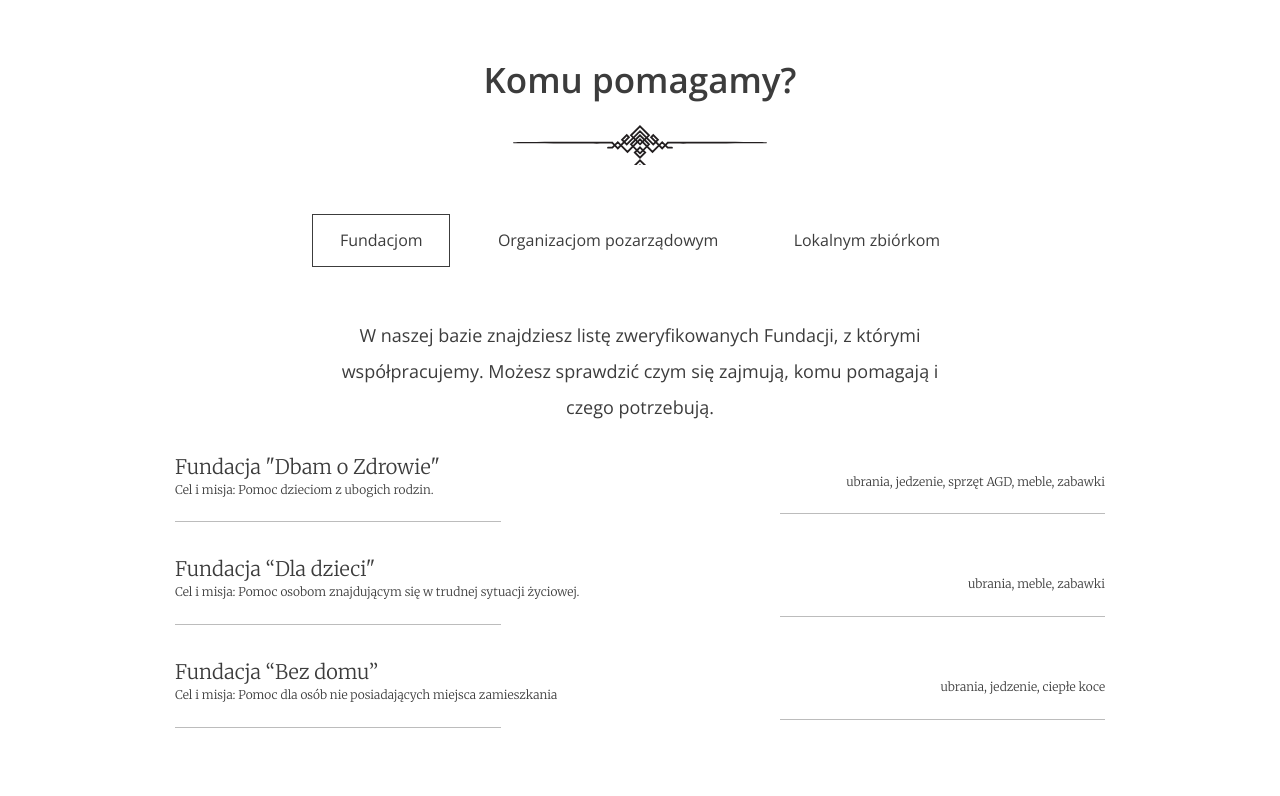
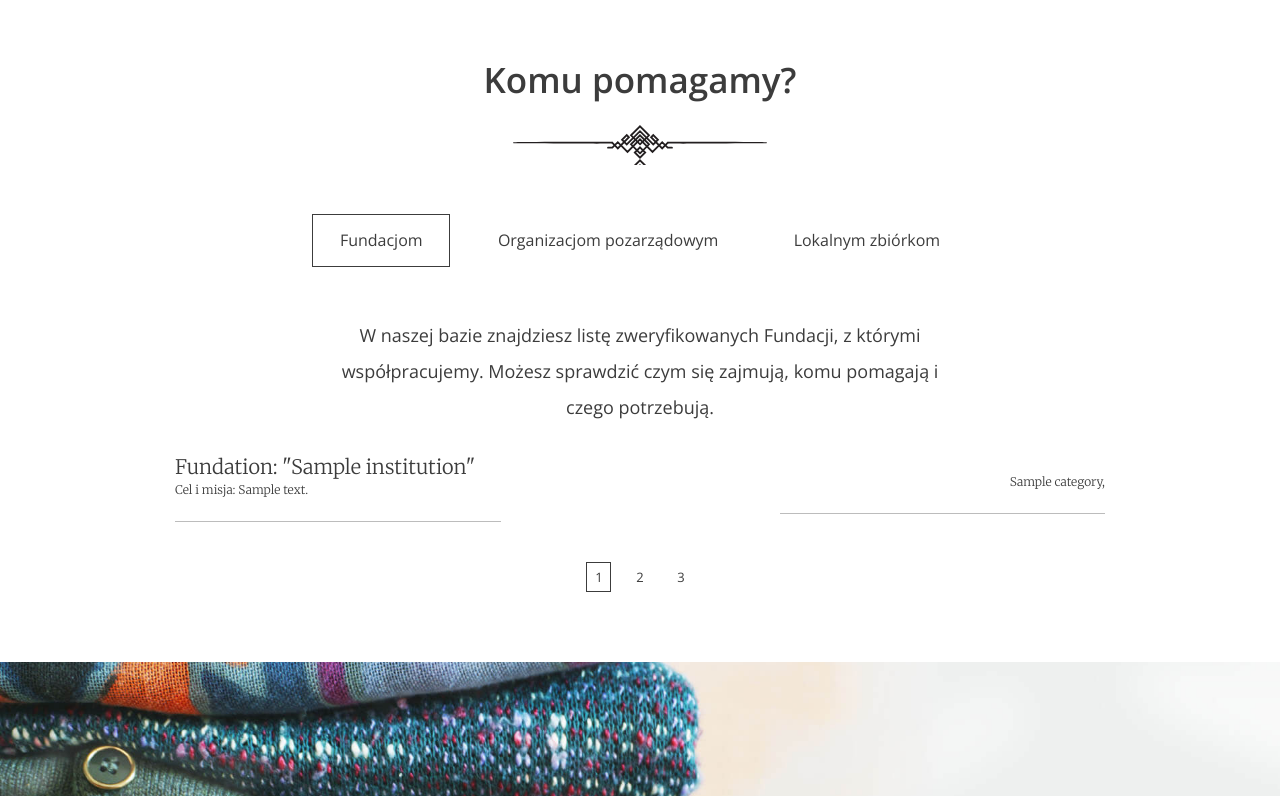
Before and after one commit to W-ojciech/charity-donation-app, a Django app: page / in a window 1280 px wide. Shown: the part 2440-3236 px from the top of the page. Run offline with Django 3.2, Linux system fonts and the light colour scheme; tables that the repository leaves empty hold one stand-in row (values such as "Sample post").

Commit message:
Landing Page and redirections without paginator

```diff
--- a/core/urls.py
+++ b/core/urls.py
@@ -21,7 +21,7 @@ urlpatterns = [
     path('admin/', admin.site.urls),
     path('', LandingPageView.as_view(), name='home'),
     path('add-donation/', AddDonationView.as_view(), name='donation'),
-    path('login/', LoginView.as_view(), name='login'),
-    path('register/', RegisterView.as_view(), name='register'),
+    path('login/', LoginView.as_view(), name='logowanie'),
+    path('register/', RegisterView.as_view(), name='rejestrowanie'),
     path('donation-confirmed/', DonationConfirmedView.as_view(), name='donation-confirmed')
 ]
--- a/donation/templates/base.html
+++ b/donation/templates/base.html
@@ -16,28 +16,31 @@
         {% block login-options %}
             <ul class="nav--actions">
                 <li>
-                <a href="/login/" class="btn btn--small btn--without-border">Zaloguj</a>
+                    <a href="{% url 'logowanie' %}" class="btn btn--small
+                    btn--without-border">Zaloguj</a>
                 </li>
                 <li>
-                <a href="/register/" class="btn btn--small btn--highlighted">Załóż konto</a>
+                    <a href="{% url 'rejestrowanie' %}" class="btn btn--small
+                    btn--highlighted">Załóż konto</a>
                 </li>
             </ul>
         {% endblock %}
 
         <ul>
-            <li><a href="/" class="btn btn--without-border active">Start</a></li>
+            <li><a href="{% url 'home' %}" class="btn btn--without-border active">Start</a></li>
             <li>
-                <a href="#steps" class="btn btn--without-border">O co chodzi?</a>
+                <a href="/#steps" class="btn btn--without-border">O co
+                    chodzi?</a>
             </li>
-            <li><a href="#about-us" class="btn btn--without-border">O nas</a></li>
+            <li><a href="/#about-us" class="btn btn--without-border">O nas</a></li>
             <li>
-                <a href="#help" class="btn btn--without-border"
+                <a href="/#help" class="btn btn--without-border"
                 >Fundacje i organizacje</a
                 >
             </li>
-            <li>
-                <a href="/add-donation/" class="btn btn--without-border">Przekaż dary</a>
-            </li>
+
+            {% block przekaz_dary %} {% endblock %}
+
             <li>
                 <a href="#contact" class="btn btn--without-border">Kontakt</a>
             </li>
@@ -59,7 +62,20 @@
 {% block content %} {% endblock %}
 
 <footer>
-    {% block extra_footer %} {% endblock %}
+    {% block extra_footer %}
+        <div id="contact" class="contact">
+            <h2>Skontaktuj się z nami</h2>
+            <h3>Formularz kontaktowy</h3>
+            <form class="form--contact">
+                <div class="form-group form-group--50"><input type="text" name="name" placeholder="Imię" /></div>
+                <div class="form-group form-group--50"><input type="text" name="surname" placeholder="Nazwisko" /></div>
+
+                <div class="form-group"><textarea name="message" placeholder="Wiadomość" rows="1"></textarea></div>
+
+                <button class="btn" type="submit">Wyślij</button>
+            </form>
+        </div>
+    {% endblock %}
 
     <div class="bottom-line">
         <span class="bottom-line--copy">Copyright &copy; 2020</span>
--- a/donation/templates/index.html
+++ b/donation/templates/index.html
@@ -2,6 +2,12 @@
 {% load static %}
 
 {% block title %} Strona główna {% endblock %}
+
+{% block przekaz_dary %}
+    <li>
+        <a href="/add-donation/" class="btn btn--without-border">Przekaż dary</a>
+    </li>
+{% endblock %}
 
 {% block extra_header %}
     <div class="slogan container container--90">
@@ -19,13 +25,13 @@
     <section id="stats" class="stats">
         <div class="container container--85">
             <div class="stats--item">
-      <em>10</em>
+                <em>{{ number_of_donations }}</em>
                 <h3>Oddanych worków</h3>
                 <p>Lorem ipsum dolor sit amet consectetur adipisicing elit. Eius est beatae, quod accusamus illum tempora!</p>
             </div>
 
             <div class="stats--item">
-      <em>5</em>
+                <em>{{ num_of_institutions_with_donation|length }}</em>
                 <h3>Wspartych organizacji</h3>
                 <p>Lorem ipsum dolor sit amet consectetur, adipisicing elit. Laboriosam magnam, sint nihil cupiditate quas quam.</p>
             </div>
@@ -85,40 +91,29 @@
             <p>W naszej bazie znajdziesz listę zweryfikowanych Fundacji, z którymi współpracujemy. Możesz sprawdzić czym się zajmują, komu pomagają i czego potrzebują.</p>
 
             <ul class="help--slides-items">
+                {% for i in fundations %}
                 <li>
                     <div class="col">
-          <div class="title">Fundacja "Dbam o Zdrowie"</div>
-          <div class="subtitle">Cel i misja: Pomoc dzieciom z ubogich rodzin.</div>
+                        <div class="title">Fundation: "{{ i.name }}"</div>
+                        <div class="subtitle">Cel i misja: {{ i.description }}</div>
                     </div>
 
-        <div class="col"><div class="text">ubrania, jedzenie, sprzęt AGD, meble, zabawki</div></div>
+                    <div class="col">
+                        <div class="text">
+                            {% for j in i.categories.all %}
+                                {{ j.name }},
+                            {% endfor %}
+                        </div>
+                    </div>
                 </li>
+                {% endfor %}
+            </ul>
 
-      <li>
-        <div class="col">
-          <div class="title">Fundacja “Dla dzieci"</div>
-          <div class="subtitle">Cel i misja: Pomoc osobom znajdującym się w trudnej sytuacji życiowej.</div>
-        </div>
-
-        <div class="col"><div class="text">ubrania, meble, zabawki</div></div>
-      </li>
-
-      <li>
-        <div class="col">
-          <div class="title">Fundacja “Bez domu”</div>
-          <div class="subtitle">Cel i misja: Pomoc dla osób nie posiadających miejsca zamieszkania</div>
-        </div>
-
-        <div class="col"><div class="text">ubrania, jedzenie, ciepłe koce</div></div>
-      </li>
-    </ul>
-    <!-- Pagination
             <ul class="help--slides-pagination">
                 <li><a href="#" class="btn btn--small btn--without-border active" data-page="1">1</a></li>
                 <li><a href="#" class="btn btn--small btn--without-border" data-page="2">2</a></li>
                 <li><a href="#" class="btn btn--small btn--without-border" data-page="3">3</a></li>
             </ul>
-    -->
         </div>
 
 
@@ -129,44 +124,24 @@
                 quos suscipit corporis!
             </p>
             <ul class="help--slides-items">
+                {% for i in non_governmental_organizations %}
                 <li>
                     <div class="col">
-          <div class="title">Organizacja 1</div>
-          <div class="subtitle">Lorem ipsum dolor sit amet consectetur.</div>
+                        <div class="title">{{ i.name }}</div>
+                        <div class="subtitle">Cel i misja: {{ i.description }}</div>
                     </div>
 
-        <div class="col"><div class="text">Lorem ipsum dolor sit amet consectetur adipisicing elit.</div></div>
+                    <div class="col">
+                        <div class="text">
+                            {% for j in i.categories.all %}
+                                {{ j.name }},
+                            {% endfor %}
+                        </div>
+                    </div>
                 </li>
-
-      <li>
-        <div class="col">
-          <div class="title">Organizacja 2</div>
-          <div class="subtitle">Lorem ipsum dolor sit amet consectetur.</div>
-        </div>
-
-        <div class="col"><div class="text">Lorem ipsum dolor sit amet consectetur adipisicing elit.</div></div>
-      </li>
-
-      <li>
-        <div class="col">
-          <div class="title">Organizacja 3</div>
-          <div class="subtitle">Lorem ipsum dolor sit amet consectetur.</div>
-        </div>
-
-        <div class="col"><div class="text">Lorem ipsum dolor sit amet consectetur adipisicing elit.</div></div>
-      </li>
-
-      <li>
-        <div class="col">
-          <div class="title">Organizacja 4</div>
-          <div class="subtitle">Lorem ipsum dolor sit amet consectetur.</div>
-        </div>
-
-        <div class="col"><div class="text">Lorem ipsum dolor sit amet consectetur adipisicing elit.</div></div>
-      </li>
+                {% endfor %}
             </ul>
 
-    <!-- Pagination
             <ul class="help--slides-pagination">
                 <li><a href="#" class="btn btn--small btn--without-border active" data-page="1">1</a></li>
                 <li><a href="#" class="btn btn--small btn--without-border" data-page="2">2</a></li>
@@ -174,53 +149,35 @@
                 <li><a href="#" class="btn btn--small btn--without-border" data-page="4">4</a></li>
                 <li><a href="#" class="btn btn--small btn--without-border" data-page="5">5</a></li>
             </ul>
-    -->
         </div>
+
 
         <!-- SLIDE 3 -->
         <div class="help--slides" data-id="3">
             <p>Lorem ipsum dolor sit amet, his ocurreret persequeris ea, ad utinam laudem duo. Verterem adipisci partiendo eos ne, ea his reque quaeque recteque, ne quo lobortis intellegam.</p>
             <ul class="help--slides-items">
+                {% for i in local_collections %}
                 <li>
                     <div class="col">
-          <div class="title">Lokalna zbiórka 1</div>
-          <div class="subtitle">Lorem ipsum dolor sit amet consectetur.</div>
+                        <div class="title">{{ i.name }}</div>
+                        <div class="subtitle">Cel i misja: {{ i.description }}</div>
                     </div>
 
-        <div class="col"><div class="text">Lorem ipsum dolor sit amet consectetur adipisicing elit.</div></div>
+                    <div class="col">
+                        <div class="text">
+                            {% for j in i.categories.all %}
+                                {{ j.name }},
+                            {% endfor %}
+                        </div>
+                    </div>
                 </li>
-
-      <li>
-        <div class="col">
-          <div class="title">Lokalna zbiórka 2</div>
-          <div class="subtitle">Lorem ipsum dolor sit amet consectetur.</div>
-        </div>
-
-        <div class="col"><div class="text">Lorem ipsum dolor sit amet consectetur adipisicing elit.</div></div>
-      </li>
+                {% endfor %}
             </ul>
 
-    <!-- Pagination
             <ul class="help--slides-pagination">
                 <li><a href="#" class="btn btn--small btn--without-border active" data-page="1">1</a></li>
                 <li><a href="#" class="btn btn--small btn--without-border" data-page="2">2</a></li>
             </ul>
-    -->
         </div>
     </section>
 {% endblock %}
-
-{% block extra_footer %}
-<div id="contact" class="contact">
-  <h2>Skontaktuj się z nami</h2>
-  <h3>Formularz kontaktowy</h3>
-  <form class="form--contact">
-    <div class="form-group form-group--50"><input type="text" name="name" placeholder="Imię" /></div>
-    <div class="form-group form-group--50"><input type="text" name="surname" placeholder="Nazwisko" /></div>
-
-    <div class="form-group"><textarea name="message" placeholder="Wiadomość" rows="1"></textarea></div>
-
-    <button class="btn" type="submit">Wyślij</button>
-  </form>
-</div>
-{% endblock %}
--- a/donation/views.py
+++ b/donation/views.py
@@ -1,23 +1,40 @@
+from django.core.paginator import Paginator
 from django.shortcuts import render, redirect
 from django.views import View
+from donation.models import Donation, Category, Institution
 
-from donation.models import Donation, Category
 
 
 class LandingPageView(View):
     def get(self, request):
-        return render(request, "index.html")
+        donations = Donation.objects.all()
+        number_of_donations = donations.count()
+        list_1 = []
+        for i in donations:
+            list_1.append(i.institution_id)
+        num_of_institutions_with_donation = list(set(list_1))
+        fundations = Institution.objects.filter(type=0).order_by('name')
+        non_governmental_organizations = Institution.objects.filter(type=1).order_by('name')
+        local_collections = Institution.objects.filter(type=2).order_by('name')
+
+        paginator = Paginator(non_governmental_organizations, 1)
+        page = request.GET.get('page')
+        non_governmental_organizations = paginator.get_page(page)
+        return render(request, "index.html", {"number_of_donations": number_of_donations,
+                                              "num_of_institutions_with_donation":
+                                                  num_of_institutions_with_donation,
+                                              "fundations": fundations,
+                                              "non_governmental_organizations":
+                                                  non_governmental_organizations,
+                                              "local_collections": local_collections})
 
 
 
 class AddDonationView(View):
     def get(self, request):
-        # donations = Donation.objects.all()
-        # donations = list(donations)
-        # number_of_donations = donations.count()
         return render(request, "form.html")
-    # def post(self, request):
-    #     return redirect(DonationConfirmedView)
+    def post(self, request):
+        return redirect(DonationConfirmedView)
 
 class DonationConfirmedView(View):
     def get(self, request):
```
Also changed, not shown: donation/templates/form-confirmation.html (+0 -27 lines), donation/templates/form.html (+0 -26 lines), donation/templates/login.html (+0 -22 lines), donation/templates/register.html (+0 -26 lines), 1 other file. Lines whose indentation alone changed are shown as unchanged.
